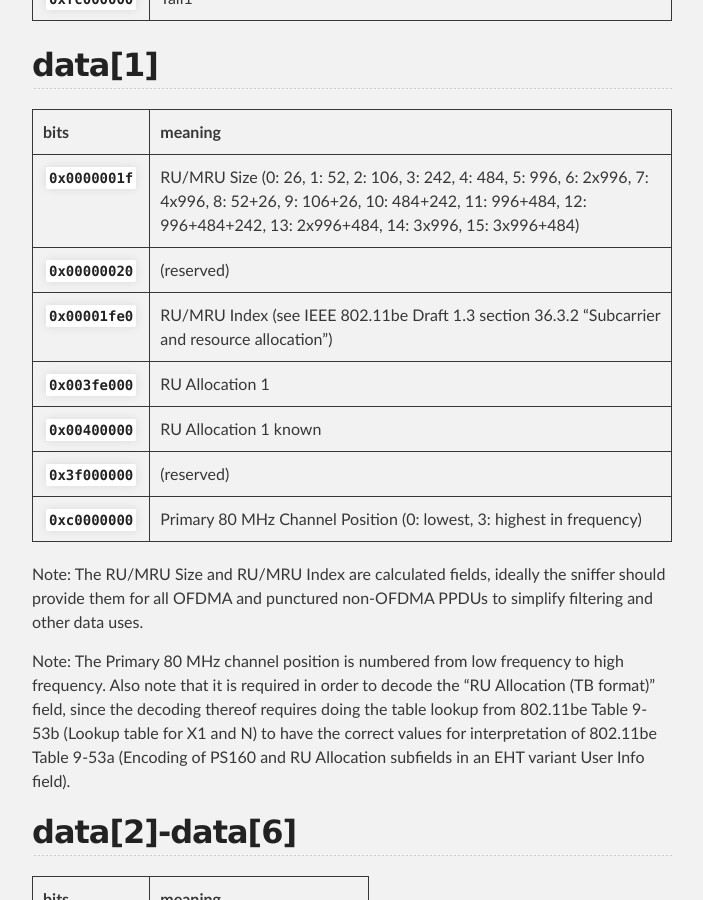
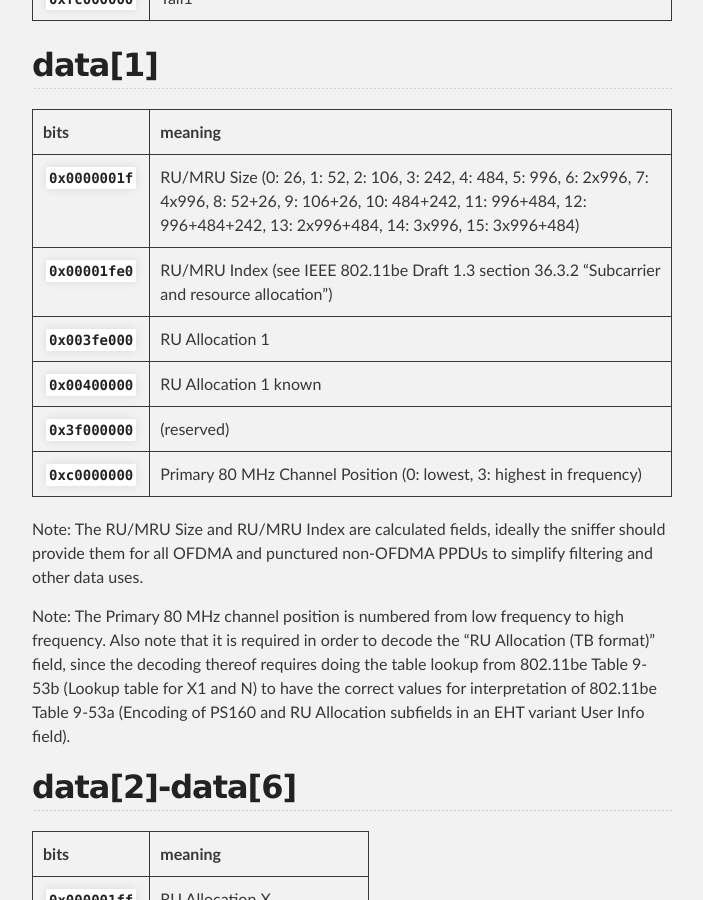
Before and after one commit to radiotap/radiotap.github.io, a Jekyll site: the page built from fields/EHT.md, in a window 1280 px wide and 900 px high, scrolled down 3043 px. Shown: the whole window, without its empty margins (288-991 px from the left). Built offline with Jekyll 4.4.1, drawn with Linux system fonts in a browser that asks for light colours.

Commit message:
EHT: remove bogus reserved row in data[1]
Thanks Richard!

```diff
--- a/fields/EHT.md
+++ b/fields/EHT.md
@@ -82,7 +82,6 @@ Some values here could also appear for non-OFDMA PPDUs.
 
 | **bits** | **meaning** |
 | **`0x0000001f`** | RU/MRU Size (0: 26, 1: 52, 2: 106, 3: 242, 4: 484, 5: 996, 6: 2x996, 7: 4x996, 8: 52+26, 9: 106+26, 10: 484+242, 11: 996+484, 12: 996+484+242, 13: 2x996+484, 14: 3x996, 15: 3x996+484) |
-| **`0x00000020`** | (reserved) |
 | **`0x00001fe0`** | RU/MRU Index (see IEEE 802.11be Draft 1.3 section 36.3.2 "Subcarrier and resource allocation") |
 | **`0x003fe000`** | RU Allocation 1 |
 | **`0x00400000`** | RU Allocation 1 known |
```
